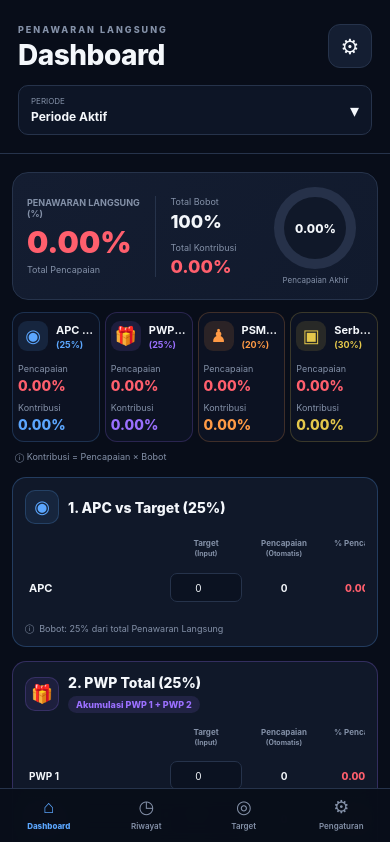
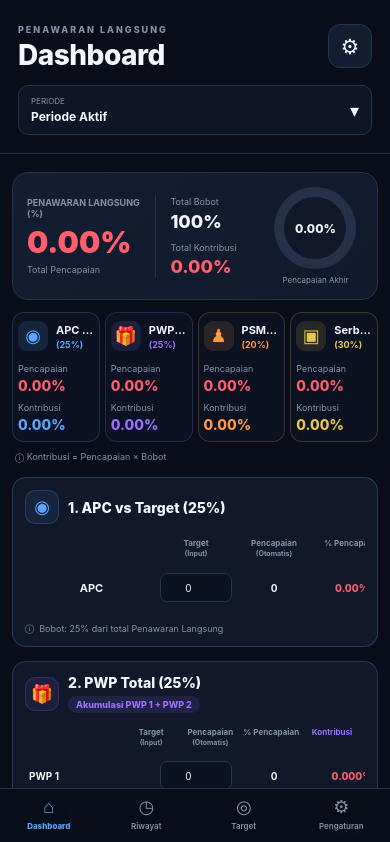
Before and after one commit to fajriainulyaqin-dev/sales-tracker, a React (Vite) app: page / in a window 390 px wide. Shown: the top 842 px of the page. Built offline with nearby package versions, Linux system fonts and the light colour scheme.

Commit message:
Update index.css

```diff
--- a/src/index.css
+++ b/src/index.css
@@ -443,3 +443,64 @@ nav {
   }
 
 }
+/* =========================================================
+   FINAL FIX — TABLE MOBILE
+========================================================= */
+
+@media (max-width: 600px) {
+
+  /* wrapper tabel */
+  main section > div:nth-child(2) {
+    width: 100% !important;
+    max-width: 100% !important;
+    min-width: 0 !important;
+    overflow: hidden !important;
+  }
+
+  /* semua grid tabel */
+  main section > div:nth-child(2) > div {
+    width: 100% !important;
+    max-width: 100% !important;
+    min-width: 0 !important;
+
+    grid-template-columns:
+      minmax(70px, 1.35fr)
+      minmax(45px, 0.8fr)
+      minmax(50px, 0.85fr)
+      minmax(50px, 0.85fr)
+      minmax(50px, 0.85fr) !important;
+
+    gap: 3px !important;
+  }
+
+  /* seluruh kolom */
+  main section > div:nth-child(2) > div > div {
+    min-width: 0 !important;
+    max-width: 100% !important;
+  }
+
+  /* teks kolom pertama */
+  main section > div:nth-child(2)
+    > div
+    > div:first-child {
+    overflow: hidden !important;
+    text-overflow: ellipsis !important;
+    white-space: nowrap !important;
+  }
+
+  /* angka dan label */
+  main section > div:nth-child(2)
+    > div
+    > div:not(:first-child) {
+    overflow: hidden !important;
+    text-align: center !important;
+  }
+
+  /* input target */
+  main section > div:nth-child(2)
+    input {
+    width: 100% !important;
+    min-width: 0 !important;
+    max-width: 100% !important;
+  }
+}
```
